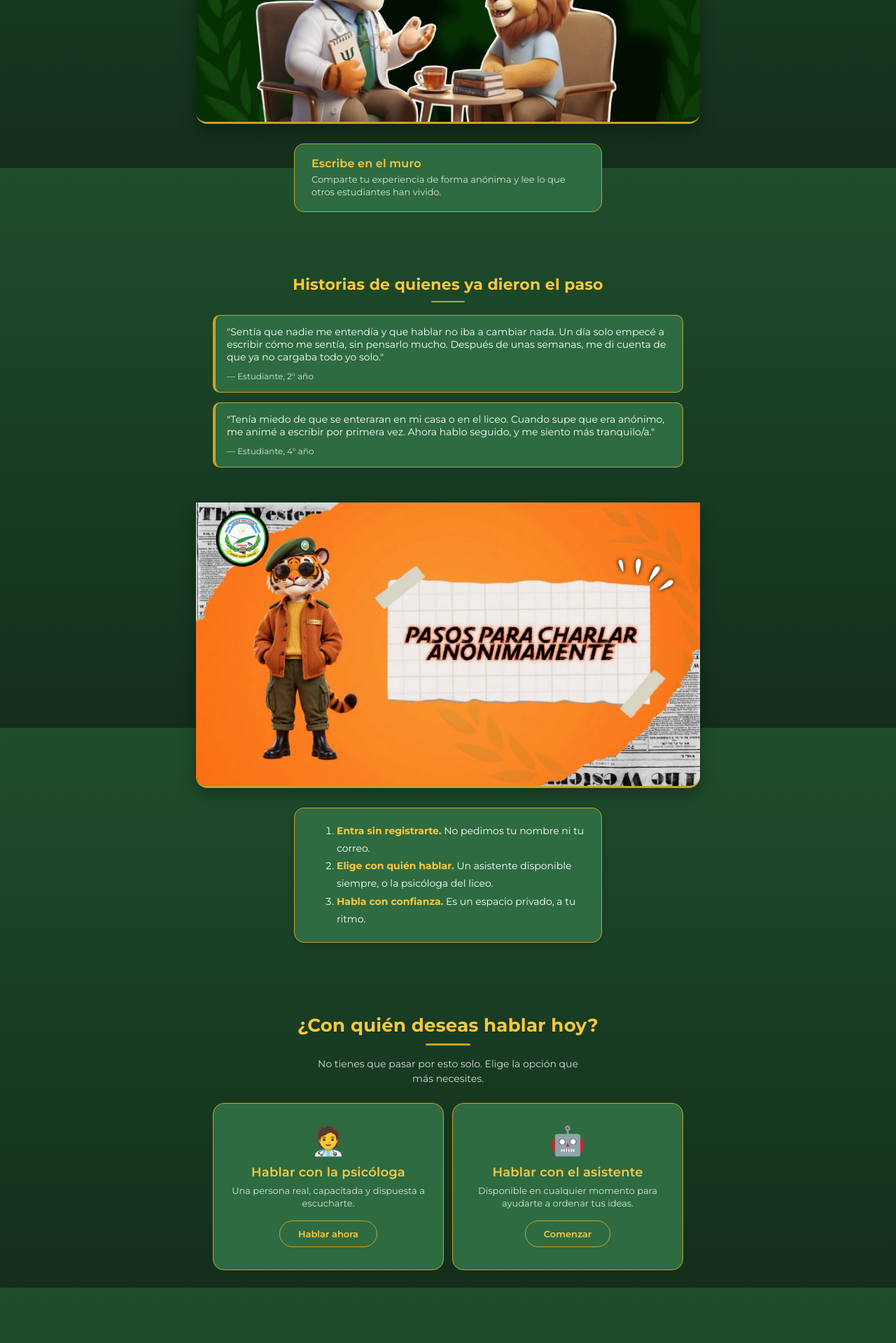
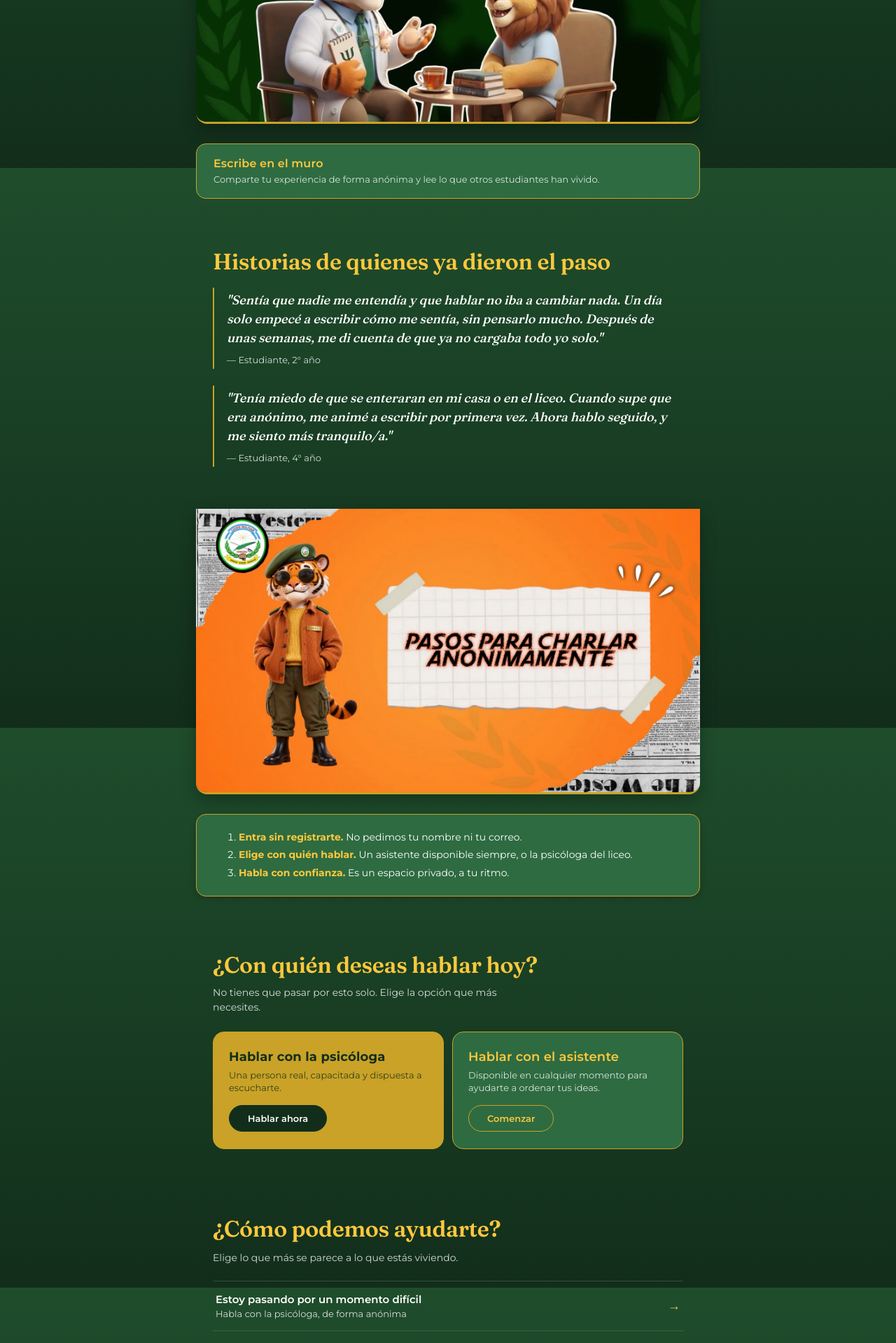
Before and after one commit to ALEXAHG1233/pagina_web_liceo_noestamossolos_lmh, a Flask app: page / in a window 1280 px wide. Shown: the part 1360-3279 px from the top of the page at 70% size. Run offline with Flask 3, Linux system fonts and the light colour scheme.

Commit message:
Portada con aspecto menos generico: sin emojis decorativos ni efectos de plantilla
- Titulos de seccion en serif (Fraunces), alineados a la izquierda, sin la rayita dorada
- "Como podemos ayudarte" y "Recursos de psicologia" como listas con divisores
- Opcion de la psicologa destacada como principal; citas de historias en cursiva
- Fuera el destello de botones y el brillo que seguia al mouse
- Resumenes y textos sin guiones largos

Co-Authored-By: Claude Opus 5.5 <noreply@anthropic.com>

```diff
--- a/app.py
+++ b/app.py
@@ -348,25 +348,25 @@ def obtener_resumen_resenas():
 # ---------------------------------------------------------------------------
 # Rutas HTTP
 # ---------------------------------------------------------------------------
-# Temas destacados en la sección "Recursos de psicología" de la portada:
-# (slug del artículo, ícono). El título y la descripción salen del propio
+# Temas destacados en la sección "Recursos de psicología" de la portada
+# (slugs de artículos). El título y la descripción salen del propio
 # artículo, así nunca se desincronizan.
 RECURSOS_PORTADA = [
-    ("controlar-emociones", "🧘"),
-    ("apego-evitativo", "💞"),
-    ("dopamina", "⚡"),
-    ("cortisol", "🌡️"),
-    ("amigdala-emociones", "🧠"),
-    ("neuronas-espejo", "🪞"),
-    ("sesgo-confirmacion", "🔍"),
-    ("efecto-placebo", "💊"),
-    ("autosabotaje", "🚧"),
-    ("superar-perdida", "🕊️"),
-    ("psicologia-deseo", "✨"),
-    ("sueños-neurociencia", "🌙"),
-    ("madurar-temprano", "🌱"),
-    ("pensamiento-estrategico", "♟️"),
-    ("nueva-oportunidad", "🌅"),
+    "controlar-emociones",
+    "apego-evitativo",
+    "dopamina",
+    "cortisol",
+    "amigdala-emociones",
+    "neuronas-espejo",
+    "sesgo-confirmacion",
+    "efecto-placebo",
+    "autosabotaje",
+    "superar-perdida",
+    "psicologia-deseo",
+    "sueños-neurociencia",
+    "madurar-temprano",
+    "pensamiento-estrategico",
+    "nueva-oportunidad",
 ]
 
 
@@ -374,8 +374,8 @@ RECURSOS_PORTADA = [
 def index():
     registrar_visita()
     recursos = [
-        {"slug": slug, "icono": icono, **ARTICULOS[slug]}
-        for slug, icono in RECURSOS_PORTADA
+        {"slug": slug, **ARTICULOS[slug]}
+        for slug in RECURSOS_PORTADA
         if slug in ARTICULOS
     ]
     return render_template(
--- a/herramientas_bot.py
+++ b/herramientas_bot.py
@@ -27,7 +27,7 @@ TECNICAS = {
             },
             "activacion": {
                 "nombre": "Activación conductual",
-                "resumen": "Cuando el ánimo está bajo, hacer algo (aunque no den ganas) ayuda a que el ánimo suba — no al revés.",
+                "resumen": "Cuando el ánimo está bajo, hacer algo (aunque no den ganas) ayuda a que el ánimo suba, y no al revés.",
                 "video_youtube_id": "aP5RHNG9q-s",
                 "pasos": [
                     "Elige una actividad pequeña y concreta (no \"sentirme mejor\", sino algo específico: salir a caminar 10 minutos, bañarte, escribirle a alguien).",
@@ -118,7 +118,7 @@ TECNICAS = {
         "tecnicas": {
             "respiracion_diafragmatica": {
                 "nombre": "Respiración diafragmática (desde el estómago)",
-                "resumen": "La base de casi todas las técnicas de calma — respirar profundo de verdad, no superficial.",
+                "resumen": "La base de casi todas las técnicas de calma: respirar profundo de verdad, no superficial.",
                 "video_youtube_id": "TuPaMCsnxes",
                 "pasos": [
                     "Pon una mano en el pecho y otra en el estómago.",
--- a/static/css/landing.css
+++ b/static/css/landing.css
@@ -1,4 +1,5 @@
 .landing-body {
+  --linea: rgba(255, 255, 255, 0.14);
   margin: 0;
   max-width: 720px;
   margin: 0 auto;
@@ -148,45 +149,6 @@
   .nav-enlaces a:not(.nav-boton-ayuda):focus-visible::after { transform: scaleX(1); }
 }
 
-/* Destello que cruza el botón dorado al pasar el mouse. */
-.nav-boton-ayuda,
-.opcion-boton {
-  position: relative;
-  overflow: hidden;
-  isolation: isolate;
-}
-.nav-boton-ayuda::before,
-.opcion-boton::before {
-  content: "";
-  position: absolute;
-  top: 0;
-  left: -75%;
-  width: 50%;
-  height: 100%;
-  background: linear-gradient(100deg, transparent, rgba(255, 255, 255, 0.45), transparent);
-  transform: skewX(-20deg);
-  z-index: -1;
-  pointer-events: none;
-}
-.nav-boton-ayuda:hover::before,
-.opcion-grande:hover .opcion-boton::before {
-  animation: destello 750ms var(--ease-salida);
-}
-@keyframes destello {
-  to { left: 130%; }
-}
-
-/* Brillo dorado que sigue al mouse dentro de las tarjetas grandes
-   (posición calculada en common.js -> activarFocoTarjetas). */
-.opcion-grande:hover,
-.tarjeta-extra:hover {
-  background-image: radial-gradient(
-    260px circle at var(--mx, 50%) var(--my, 50%),
-    rgba(255, 200, 61, 0.14),
-    transparent 65%
-  );
-}
-
 /* Barra de progreso de lectura, arriba del todo. */
 .barra-progreso {
   position: fixed;
@@ -284,7 +246,17 @@
 }
 
 .seccion { padding: 36px 24px; }
-.seccion h2 { font-size: 22px; margin-bottom: 18px; text-align: center; color: var(--amarillo); }
+.seccion h2 {
+  font-family: "Fraunces", Georgia, serif;
+  font-weight: 600;
+  font-size: 27px;
+  line-height: 1.15;
+  letter-spacing: -0.01em;
+  margin: 0 0 18px;
+  text-align: left;
+  color: var(--amarillo);
+}
+@media (min-width: 600px) { .seccion h2 { font-size: 32px; } }
 
 .seccion-con-banner { padding-top: 0; padding-left: 0; padding-right: 0; }
 .banner-seccion-img {
@@ -327,20 +299,6 @@
   to { opacity: 1; translate: 0 0; }
 }
 
-/* Línea dorada bajo los títulos de sección que "crece" al aparecer. */
-.reveal:not(.cta-elegir) > h2:not(.sr-only)::after {
-  content: "";
-  display: block;
-  width: 48px;
-  height: 2px;
-  margin: 10px auto 0;
-  background: var(--dorado);
-  border-radius: 2px;
-  transform: scaleX(0);
-  transition: transform 700ms var(--ease-salida) 250ms;
-}
-.reveal.visible:not(.cta-elegir) > h2:not(.sr-only)::after { transform: scaleX(1); }
-
 /* Entrada suave del texto y botón del hero al cargar. */
 .hero-con-banner .hero-frase,
 .hero-con-banner .btn-musica-hero {
@@ -380,25 +338,21 @@
 
 .historias { background: transparent; }
 .historia {
-  background: var(--tarjeta-fondo);
-  border: 1px solid var(--tarjeta-borde);
-  border-left: 4px solid var(--dorado);
-  border-radius: 10px;
-  padding: 14px 16px;
-  margin-bottom: 14px;
-  transition: transform var(--transicion-suave), box-shadow var(--transicion-suave);
+  border-left: 2px solid var(--dorado);
+  padding: 4px 0 4px 18px;
+  margin: 0 0 24px;
 }
-.historia:hover { transform: translateX(3px); box-shadow: var(--sombra-suave); }
 .historia p {
   margin: 0 0 8px;
-  font-size: 14px;
+  font-family: "Fraunces", Georgia, serif;
+  font-style: italic;
+  font-size: 18px;
+  line-height: 1.5;
   color: var(--blanco);
-  font-family: "Montserrat", Helvetica, Arial, sans-serif;
 }
 .historia-autor {
-  font-size: 12px;
+  font-size: 13px;
   color: var(--blanco-suave);
-  font-family: "Montserrat", Helvetica, Arial, sans-serif;
 }
 
 .pasos-caja {
@@ -407,8 +361,8 @@
   border-radius: 14px;
   padding: 20px 20px 20px 40px;
   box-shadow: var(--sombra-suave);
-  max-width: 440px;
-  margin: 0 auto;
+  max-width: none;
+  margin: 0;
   color: var(--blanco);
 }
 .pasos { padding-left: 20px; font-size: 14px; line-height: 1.8; margin: 0; }
@@ -430,7 +384,7 @@
   background: var(--verde-suave);
 }
 
-.cta-final { background: transparent; text-align: center; }
+.cta-final { background: transparent; }
 .opciones {
   display: flex;
   flex-direction: column;
@@ -461,38 +415,25 @@
    tarjetas grandes con icono, botón y efecto de brillo dorado al pasar
    el mouse. */
 .cta-elegir { padding-top: 44px; padding-bottom: 44px; }
-.cta-elegir h2 { font-size: 26px; margin-bottom: 10px; }
-.linea-decorativa {
-  width: 64px;
-  height: 3px;
-  background: var(--dorado);
-  border-radius: 2px;
-  margin: 0 auto 16px;
-}
+.cta-elegir h2 { margin-bottom: 10px; }
 .cta-elegir-subtitulo {
   font-size: 14px;
   color: var(--blanco-suave);
-  max-width: 380px;
-  margin: 0 auto 24px;
-  text-align: center;
+  max-width: 460px;
+  margin: 0 0 24px;
   line-height: 1.5;
 }
 
 .opcion-grande {
-  text-align: center;
-  padding: 28px 20px;
+  text-align: left;
+  padding: 24px 22px;
   border-width: 1px;
   border-radius: 16px;
 }
 .opcion-grande:hover {
-  transform: translateY(-6px);
-  box-shadow: 0 10px 30px rgba(0, 0, 0, 0.35), 0 0 0 1px var(--amarillo), 0 0 24px rgba(201, 162, 39, 0.45);
+  transform: translateY(-3px);
+  box-shadow: var(--sombra-media);
   border-color: var(--amarillo);
-}
-.opcion-icono {
-  display: block;
-  font-size: 40px;
-  margin-bottom: 10px;
 }
 .opcion-grande h3 { font-size: 18px; margin-bottom: 6px; }
 .opcion-grande p { margin-bottom: 16px; }
@@ -507,6 +448,19 @@
   transition: background var(--transicion-suave), color var(--transicion-suave);
 }
 .opcion-grande:hover .opcion-boton { background: var(--dorado); color: var(--verde-oscuro); }
+.opcion-principal {
+  background: var(--dorado);
+  border-color: var(--dorado);
+}
+.opcion-principal h3 { color: var(--verde-oscuro); font-weight: 700; }
+.opcion-principal p { color: rgba(18, 46, 27, 0.82); }
+.opcion-principal .opcion-boton,
+.opcion-principal:hover .opcion-boton {
+  background: var(--verde-oscuro);
+  border-color: var(--verde-oscuro);
+  color: #ffffff;
+}
+.opcion-principal:hover { border-color: var(--amarillo); background: #d4ad33; }
 
 @media (min-width: 600px) {
   .opciones-grandes { align-items: stretch; }
@@ -521,12 +475,11 @@
   font-size: 14px;
   line-height: 1.6;
   color: var(--blanco-suave);
-  max-width: 440px;
-  margin: 0 auto 16px;
-  text-align: center;
+  max-width: 520px;
+  margin: 0 0 16px;
 }
 
-.opcion-recurso { max-width: 440px; margin: 0 auto; }
+.opcion-recurso { max-width: none; margin: 0; }
 .opcion-azul:hover { border-color: var(--amarillo); }
 
 .opcion-naranja:hover { border-color: var(--amarillo); }
@@ -673,60 +626,47 @@
   .reveal .escalonado,
   .hero-con-banner .hero-frase,
   .hero-con-banner .btn-musica-hero { animation: none !important; opacity: 1 !important; }
-  .reveal > h2::after { transform: scaleX(1) !important; transition: none !important; }
-  .nav-boton-ayuda::before, .opcion-boton::before { display: none; }
 }
 
 .seccion-subtitulo {
-  text-align: center;
+  text-align: left;
   font-size: 14px;
   color: var(--blanco-suave);
-  max-width: 420px;
-  margin: -6px auto 22px;
+  max-width: 520px;
+  margin: -6px 0 22px;
   line-height: 1.5;
 }
 
-/* "¿Cómo podemos ayudarte?" — opciones en forma de botón grande. */
+/* "¿Cómo podemos ayudarte?": lista simple con divisores, como un índice. */
 .ayuda-grid {
-  display: grid;
-  grid-template-columns: 1fr;
-  gap: 10px;
-  max-width: 820px;
-  margin: 0 auto;
+  display: flex;
+  flex-direction: column;
+  border-top: 1px solid var(--linea);
 }
 .ayuda-opcion {
   display: flex;
   align-items: center;
-  gap: 14px;
-  padding: 14px 16px;
-  background: var(--tarjeta-fondo);
-  border: 1px solid var(--tarjeta-borde);
-  border-radius: 14px;
+  gap: 16px;
+  padding: 16px 4px;
+  border-bottom: 1px solid var(--linea);
   text-decoration: none;
   color: var(--blanco);
-  box-shadow: var(--sombra-suave);
-  transition: transform var(--transicion-suave), box-shadow var(--transicion-suave), border-color var(--transicion-suave);
+  transition: background var(--transicion-suave), padding var(--transicion-suave);
 }
 .ayuda-opcion:hover,
 .ayuda-opcion:focus-visible {
-  transform: translateY(-3px);
-  border-color: var(--amarillo);
-  box-shadow: var(--sombra-media), 0 0 16px rgba(201, 162, 39, 0.3);
+  background: rgba(255, 200, 61, 0.06);
+  padding-left: 12px;
 }
-.ayuda-icono { font-size: 26px; flex-shrink: 0; }
-.ayuda-texto { display: flex; flex-direction: column; gap: 2px; flex: 1; min-width: 0; }
-.ayuda-texto strong { font-size: 14px; font-weight: 600; color: var(--blanco); }
-.ayuda-texto small { font-size: 12px; color: var(--blanco-suave); }
+.ayuda-texto { display: flex; flex-direction: column; gap: 3px; flex: 1; min-width: 0; }
+.ayuda-texto strong { font-size: 15px; font-weight: 600; color: var(--blanco); }
+.ayuda-texto small { font-size: 13px; color: var(--blanco-suave); }
 .ayuda-flecha {
   color: var(--amarillo);
   font-size: 18px;
   transition: translate 250ms var(--ease-salida);
 }
 .ayuda-opcion:hover .ayuda-flecha { translate: 4px 0; }
-
-@media (min-width: 640px) {
-  .ayuda-grid { grid-template-columns: repeat(2, 1fr); }
-}
 
 /* Aviso de emergencia: claro y visible, sin ser alarmista. */
 .emergencia {
--- a/static/css/style.css
+++ b/static/css/style.css
@@ -1,4 +1,4 @@
-@import url('https://fonts.googleapis.com/css2?family=Montserrat:wght@400;500;600;700;800&family=Poppins:wght@500;600;700&display=swap');
+@import url('https://fonts.googleapis.com/css2?family=Fraunces:opsz,wght@9..144,500;9..144,600&family=Montserrat:wght@400;500;600;700;800&family=Poppins:wght@500;600;700&display=swap');
 
 :root {
   --verde-liceo: #1f4d2c;
--- a/static/js/common.js
+++ b/static/js/common.js
@@ -113,20 +113,6 @@ function crearBarraProgreso() {
 
 document.addEventListener("DOMContentLoaded", crearBarraProgreso);
 
-// Brillo dorado que sigue al mouse dentro de las tarjetas grandes.
-function activarFocoTarjetas() {
-  if (SIN_MOVIMIENTO || !window.matchMedia("(hover: hover) and (pointer: fine)").matches) return;
-  document.querySelectorAll(".opcion-grande, .tarjeta-extra").forEach((tarjeta) => {
-    tarjeta.addEventListener("pointermove", (e) => {
-      const r = tarjeta.getBoundingClientRect();
-      tarjeta.style.setProperty("--mx", `${e.clientX - r.left}px`);
-      tarjeta.style.setProperty("--my", `${e.clientY - r.top}px`);
-    });
-  });
-}
-
-document.addEventListener("DOMContentLoaded", activarFocoTarjetas);
-
 /**
  * Fondo parallax con imágenes, visible en todas las páginas que cargan
  * este script. Cada "capa" es una imagen que se mueve a su propia
@@ -203,7 +189,7 @@ function crearParallaxHero() {
 
 document.addEventListener("DOMContentLoaded", crearParallaxHero);
 
-const GRUPOS_ESCALONADOS = ".tarjetas, .opciones, .tarjetas-extra, .redes-grid, .video-landing-grid, .ayuda-grid, .recursos-grid";
+const GRUPOS_ESCALONADOS = ".tarjetas, .opciones, .redes-grid, .video-landing-grid";
 
 function activarRevelado(selector = ".reveal") {
   const elementos = document.querySelectorAll(selector);
--- a/templates/index.html
+++ b/templates/index.html
@@ -132,17 +132,14 @@
 
   <section id="elegir-con-quien" class="seccion cta-final cta-elegir reveal">
     <h2>¿Con quién deseas hablar hoy?</h2>
-    <div class="linea-decorativa" aria-hidden="true"></div>
     <p class="cta-elegir-subtitulo">No tienes que pasar por esto solo. Elige la opción que más necesites.</p>
     <div class="opciones opciones-grandes">
-      <a href="{{ url_for('estudiante') }}" class="opcion opcion-psicologa opcion-grande">
-        <span class="opcion-icono" aria-hidden="true">🧑‍⚕️</span>
+      <a href="{{ url_for('estudiante') }}" class="opcion opcion-psicologa opcion-grande opcion-principal">
         <h3>Hablar con la psicóloga</h3>
         <p>Una persona real, capacitada y dispuesta a escucharte.</p>
         <span class="opcion-boton">Hablar ahora</span>
       </a>
       <a href="{{ url_for('chatbot') }}" class="opcion opcion-chatbot opcion-grande">
-        <span class="opcion-icono" aria-hidden="true">🤖</span>
         <h3>Hablar con el asistente</h3>
         <p>Disponible en cualquier momento para ayudarte a ordenar tus ideas.</p>
         <span class="opcion-boton">Comenzar</span>
```
Also changed, not shown: other parts of static/css/landing.css (+44 -60 lines), other parts of templates/index.html (+5 -18 lines), articulos_bot.py (+16 -16 lines).
